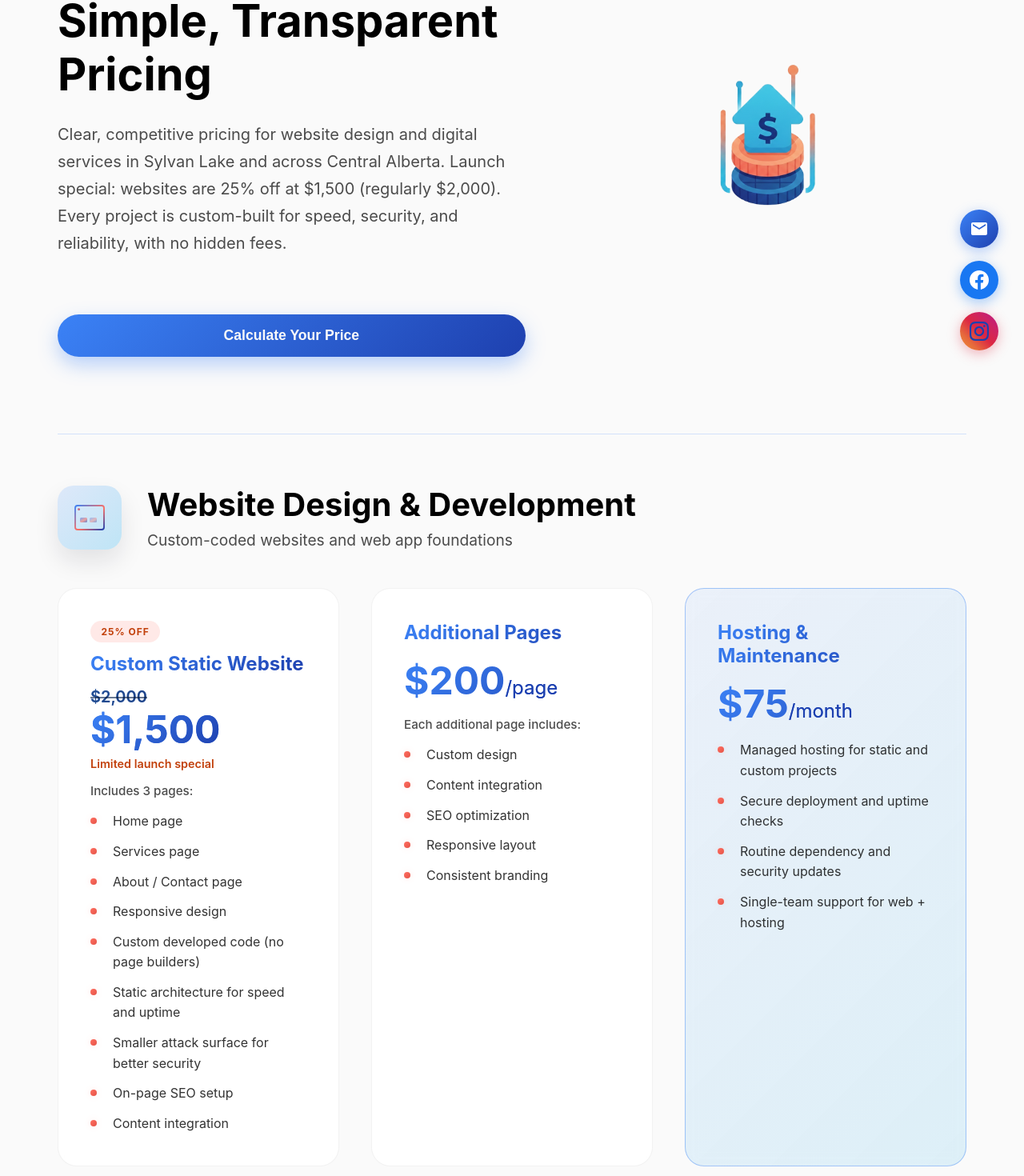
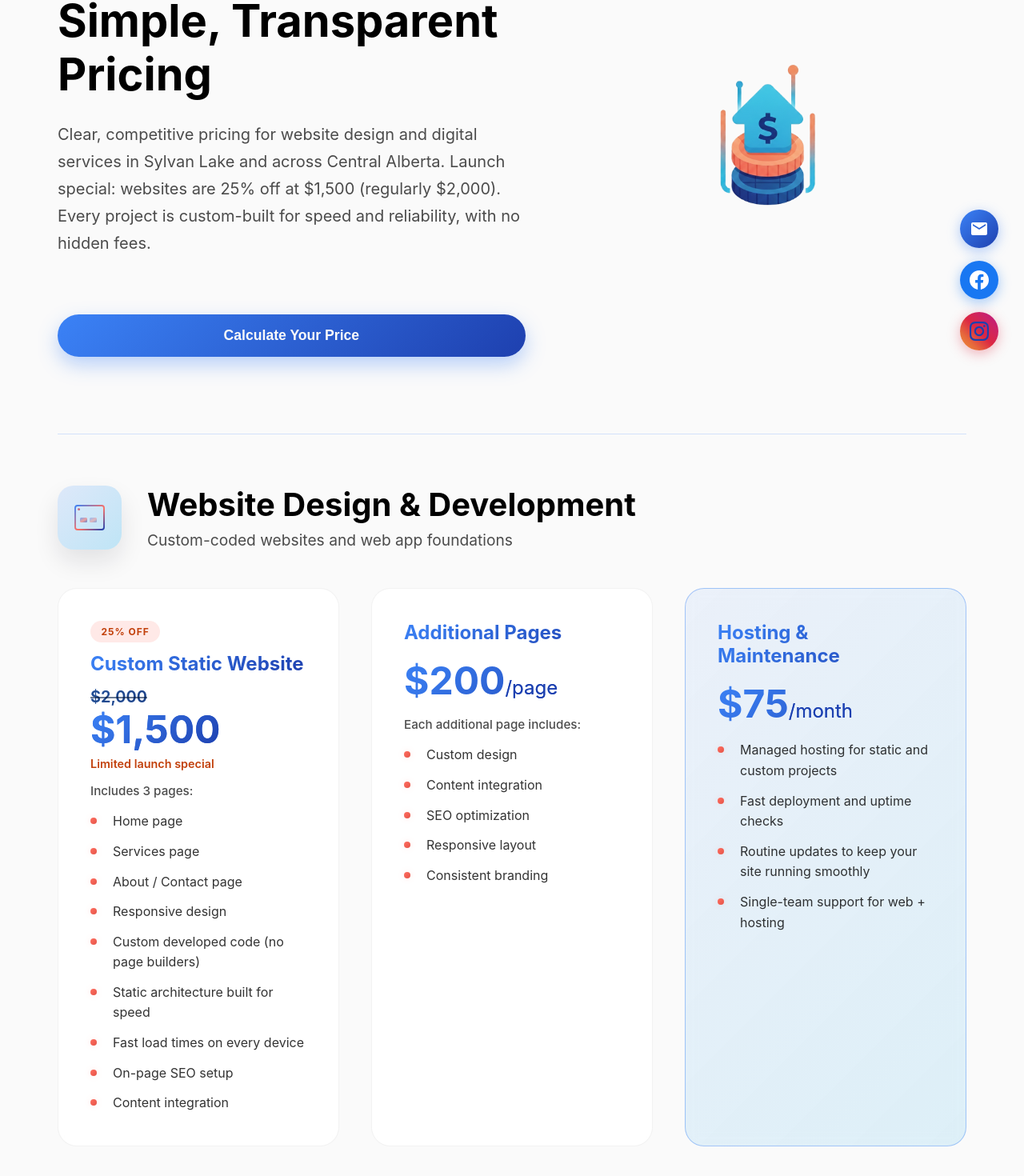
Before and after one commit to jbawt/Websidy, a React (Vite) app: page /pricing in a window 1280 px wide. Shown: the part 330-1800 px from the top of the page at 80% size. Built offline with nearby package versions, Linux system fonts and the light colour scheme.

Commit message:
remove security advertising, replace with speed

```diff
--- a/src/components/PricingSection.jsx
+++ b/src/components/PricingSection.jsx
@@ -61,7 +61,7 @@ function PricingSection() {
                 </div>
               </div>
               <div className="pricing-features">
-                <p className="pricing-note">Launch special: websites are $1,500 (25% off). Custom developed code with fast, reliable, secure static deployment and optional managed hosting.</p>
+                <p className="pricing-note">Launch special: websites are $1,500 (25% off). Custom developed code with fast, reliable static deployment and optional managed hosting.</p>
               </div>
             </div>
           </div>
--- a/src/pages/PricingPage.jsx
+++ b/src/pages/PricingPage.jsx
@@ -18,7 +18,7 @@ function PricingPage() {
             <span className="pricing-hero-eyebrow">Pricing</span>
             <h1>Simple, Transparent Pricing</h1>
             <p className="pricing-hero-description">
-              Clear, competitive pricing for website design and digital services in Sylvan Lake and across Central Alberta. Launch special: websites are 25% off at $1,500 (regularly $2,000). Every project is custom-built for speed, security, and reliability, with no hidden fees.
+              Clear, competitive pricing for website design and digital services in Sylvan Lake and across Central Alberta. Launch special: websites are 25% off at $1,500 (regularly $2,000). Every project is custom-built for speed and reliability, with no hidden fees.
             </p>
             <button
               className="pricing-calculator-button"
@@ -76,8 +76,8 @@ function PricingPage() {
                   <li>About / Contact page</li>
                   <li>Responsive design</li>
                   <li>Custom developed code (no page builders)</li>
-                  <li>Static architecture for speed and uptime</li>
-                  <li>Smaller attack surface for better security</li>
+                  <li>Static architecture built for speed</li>
+                  <li>Fast load times on every device</li>
                   <li>On-page SEO setup</li>
                   <li>Content integration</li>
                 </ul>
@@ -99,8 +99,8 @@ function PricingPage() {
                 <div className="pricing-amount">$75<span className="pricing-period">/month</span></div>
                 <ul className="pricing-features-list">
                   <li>Managed hosting for static and custom projects</li>
-                  <li>Secure deployment and uptime checks</li>
-                  <li>Routine dependency and security updates</li>
+                  <li>Fast deployment and uptime checks</li>
+                  <li>Routine updates to keep your site running smoothly</li>
                   <li>Single-team support for web + hosting</li>
                 </ul>
               </div>
--- a/src/pages/ServicesPage.jsx
+++ b/src/pages/ServicesPage.jsx
@@ -86,7 +86,7 @@ function ServicesPage() {
                   </li>
                   <li>
                     <strong>Custom-Coded Static Build</strong>
-                    <span>Hand-developed pages for speed, security, and reliability, no drag-and-drop builders.</span>
+                    <span>Hand-developed pages for speed and reliability, no drag-and-drop builders.</span>
                   </li>
                   <li>
                     <strong>SEO & Content Integration</strong>
@@ -103,7 +103,7 @@ function ServicesPage() {
                 <span className="service-tier-badge">Monthly Add-On</span>
                 <h3>Hosting & Maintenance</h3>
                 <p className="service-tier-pitch">
-                  Peace of mind after launch: we host, monitor, and maintain your site so it stays fast, secure, and online.
+                  Peace of mind after launch: we host, monitor, and maintain your site so it stays fast and online.
                 </p>
                 <ul className="service-tier-features">
                   <li>
@@ -111,8 +111,8 @@ function ServicesPage() {
                     <span>Deployment and hosting for static and custom projects, handled by the same team that built your site.</span>
                   </li>
                   <li>
-                    <strong>Security & Uptime</strong>
-                    <span>Routine checks, dependency updates, and a smaller attack surface so visitors always reach a live site.</span>
+                    <strong>Performance & Uptime</strong>
+                    <span>Routine checks and updates so your site stays fast and visitors always reach a live page.</span>
                   </li>
                   <li>
                     <strong>Ongoing Support</strong>
```
